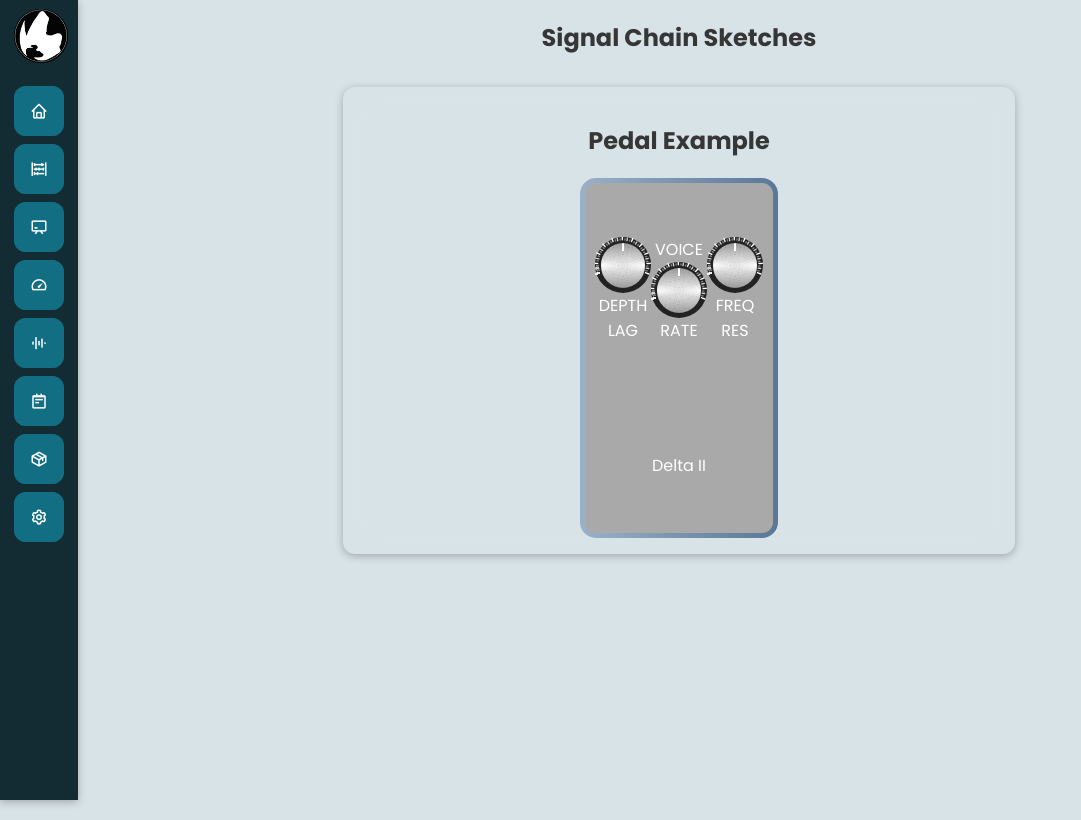
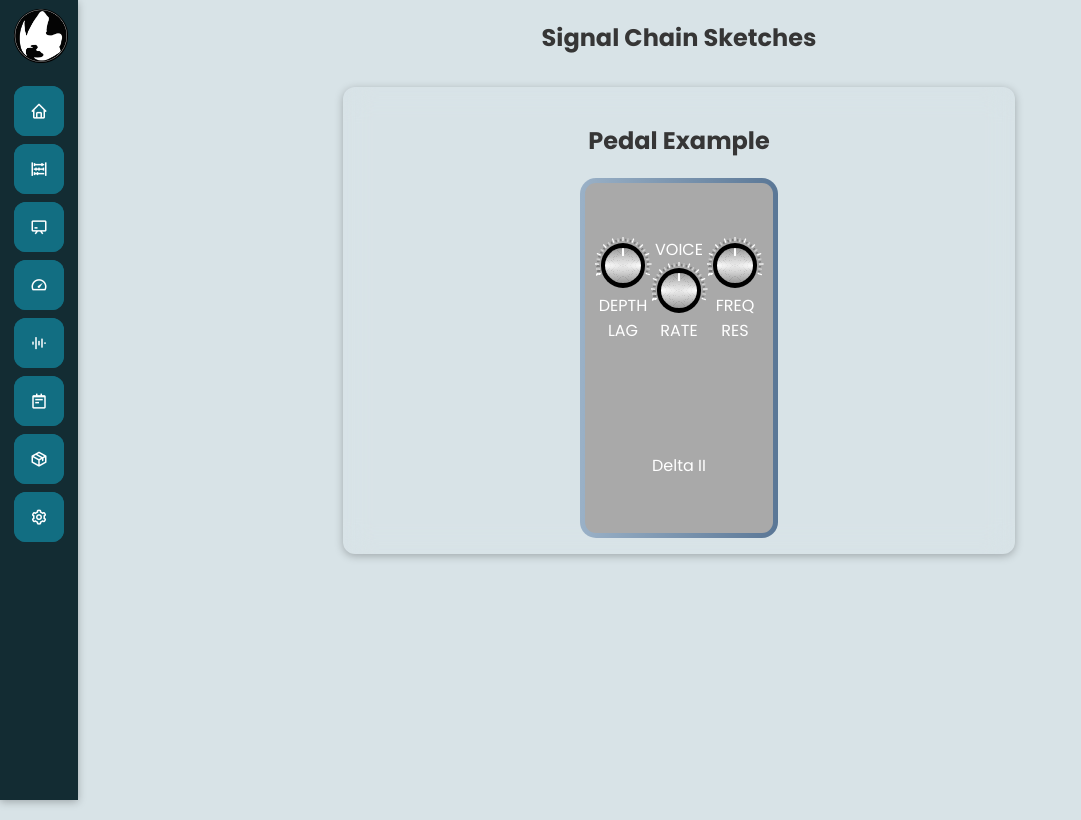
Before and after one commit to goldovsky/the-black-book, a Vue app: page /signalchainsketches in a window 1280 px wide. Shown: the whole page, without its empty margins (0-1081 px from the left). Built offline with nearby package versions, Linux system fonts and the light colour scheme.

Commit message:
baseknob good

```diff
--- a/src/components/ui/BaseKnob.vue
+++ b/src/components/ui/BaseKnob.vue
@@ -14,7 +14,7 @@
       </svg> -->
 
     <!-- viewBox="0 0 500 500" -->
-    <svg viewBox="-80 -80 550 550">
+    <svg viewBox="-82 -82 550 550">
       <!-- transform="translate(82.453 82.563)" -->
       <g style="stroke-width: 3; stroke-linejoin: bevel">
         <g :style="{ transform: 'rotate(' + (180 - 45 / 2 + 2.5) + 'deg)' }">
@@ -45,8 +45,10 @@
       </g>
     </svg>
 
-    <div class="knob-inner">
-      <div class="knobline"></div>
+    <div class="knob-edge">
+      <div class="knob-top-metal">
+        <div class="knobline"></div>
+      </div>
     </div>
   </div>
   <div class="knobtitle">{{ title }}</div>
@@ -62,7 +64,7 @@ export default {
 .knob {
   /* position: absolute; */
   display: flex;
-  background: #222;
+  /* background: #222; */
   height: 3.5em;
   width: 3.5em;
   left: -1.75em;
@@ -71,8 +73,16 @@ export default {
   /* margin-left: 50%; */
   animation: rotate 5s infinite;
 }
+.knob-edge {
+    display:flex;
+  background-color: black;
+  border-radius: 50%;
+  height: 80%;
+  width: 80%;
+  margin: auto;
+}
 
-.knob-inner {
+.knob-top-metal {
   /* position: absolute; */
   width: 80%; /* 2.5em */
   height: 80%; /* 2.5em */
```
